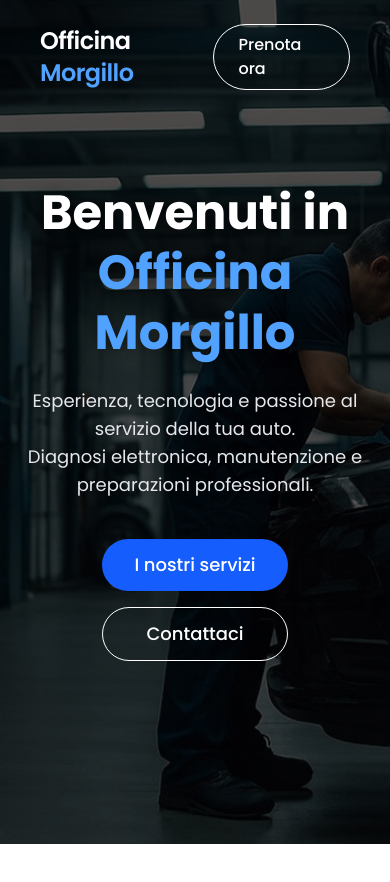
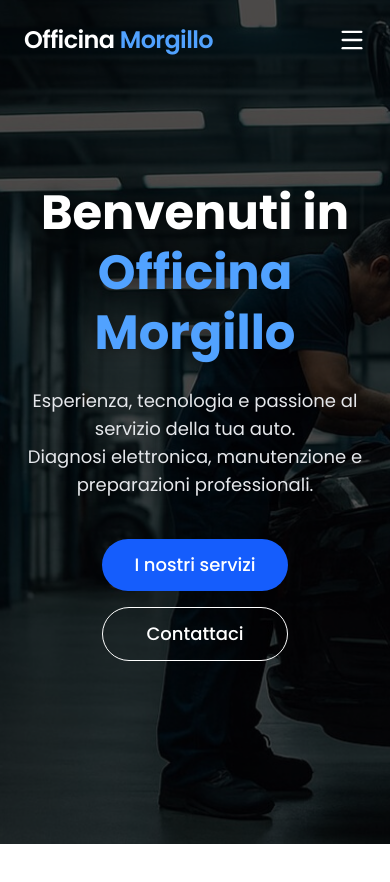
Before and after one commit to ciccla/officina-morgillo, a Next.js app: page / in a window 390 px wide. Shown: the top 882 px of the page. Built offline with nearby package versions, Linux system fonts and the light colour scheme.

Commit message:
refactor Navbar component for improved structure and mobile menu functionality

```diff
--- a/app/components/Navbar.jsx
+++ b/app/components/Navbar.jsx
@@ -2,86 +2,86 @@
 
 import Link from "next/link";
 import { usePathname } from "next/navigation";
-import { useEffect, useState } from "react";
+import { useState, useEffect } from "react";
+import { Menu, X } from "lucide-react";
 
 export default function Navbar() {
   const pathname = usePathname();
   const [isScrolled, setIsScrolled] = useState(false);
+  const [menuOpen, setMenuOpen] = useState(false);
 
-  // rileva scroll per aggiungere sfondo anche in home
+  // Scrolling effect
   useEffect(() => {
     const handleScroll = () => {
-      if (window.scrollY > 30) {
-        setIsScrolled(true);
-      } else {
-        setIsScrolled(false);
-      }
+      setIsScrolled(window.scrollY > 30);
     };
     window.addEventListener("scroll", handleScroll);
     return () => window.removeEventListener("scroll", handleScroll);
   }, []);
 
-  // Se siamo sulla home
+  // Stile dinamico
   const isHome = pathname === "/";
-
-  // Stile dinamico
   const baseClasses =
-    "fixed top-0 left-0 w-full flex justify-between items-center px-10 py-6 z-50 transition-all duration-300";
+    "fixed top-0 left-0 w-full flex justify-between items-center px-6 md:px-10 py-6 z-50 transition-all duration-300";
   const transparent =
     "bg-transparent text-white " + (isScrolled ? "backdrop-blur-sm bg-black/30" : "");
-  const solid =
-    "bg-white text-acc shadow-md";
+  const solid = "bg-white text-[#0d0f12] shadow-md";
 
   return (
     <nav className={`${baseClasses} ${isHome ? transparent : solid}`}>
+      {/* LOGO */}
       <h1
         className={`text-2xl font-semibold tracking-tight ${
-          isHome ? "text-white" : "text-bluMeccanico"
+          isHome ? "text-white" : "text-blue-600"
         }`}
       >
         <Link href="/">
-          Officina <span className={isHome ? "text-blue-400" : "text-rossoAttrezzi"}>Morgillo</span>
+          Officina{" "}
+          <span className={isHome ? "text-blue-400" : "text-blue-600"}>
+            Morgillo
+          </span>
         </Link>
       </h1>
 
+      {/* MENU DESKTOP */}
       <ul className="hidden md:flex gap-8 text-sm font-medium">
-        <li>
-          <Link href="/servizi" className="hover:text-blue-400 transition">
-            Servizi
-          </Link>
-        </li>
-        <li>
-          <Link href="/chi-siamo" className="hover:text-blue-400 transition">
-            Chi siamo
-          </Link>
-        </li>
-        <li>
-          <Link href="/vetrina" className="hover:text-blue-400 transition">
-            Vetrina
-          </Link>
-        </li>
-        <li>
-          <Link href="/gallery" className="hover:text-blue-400 transition">
-            Gallery
-          </Link>
-        </li>
-        <li>
-          <Link href="/contatti" className="hover:text-blue-400 transition">
-            Contatti
-          </Link>
-        </li>
+        <li><Link href="/servizi" className="hover:text-blue-400 transition">Servizi</Link></li>
+        <li><Link href="/chi-siamo" className="hover:text-blue-400 transition">Chi siamo</Link></li>
+        <li><Link href="/vetrina" className="hover:text-blue-400 transition">Vetrina</Link></li>
+        <li><Link href="/gallery" className="hover:text-blue-400 transition">Gallery</Link></li>
+        <li><Link href="/contatti" className="hover:text-blue-400 transition">Contatti</Link></li>
       </ul>
 
-      <Link
-        href="/contatti"
-        className={`border px-6 py-2 rounded-full transition font-medium ${
-          isHome
-            ? "border-white hover:bg-white hover:text-black"
-            : "border-bluMeccanico text-bluMeccanico hover:bg-bluMeccanico hover:text-white"
-        }`}
+      {/* TASTO DESTRA DESKTOP */}
+      {isHome ? (
+        <Link
+          href="/contatti"
+          className="hidden md:inline-block border border-white px-6 py-2 rounded-full hover:bg-white hover:text-black transition font-medium"
+        >
+          Prenota ora
+        </Link>
+      ) : (
+        <div className="hidden md:block"></div> // niente tasto nelle pagine interne
+      )}
+
+      {/* MENU MOBILE */}
+      <button
+        className="md:hidden text-2xl focus:outline-none"
+        onClick={() => setMenuOpen(!menuOpen)}
       >
-        Prenota ora
-      </Link>
+        {menuOpen ? <X size={28} /> : <Menu size={28} />}
+      </button>
+
+      {/* OVERLAY MENU MOBILE */}
+      {menuOpen && (
+        <div className="absolute top-full left-0 w-full bg-[#0d0f12] text-white flex flex-col items-center gap-6 py-8 md:hidden shadow-lg z-40">
+          <Link href="/servizi" onClick={() => setMenuOpen(false)}>Servizi</Link>
+          <Link href="/chi-siamo" onClick={() => setMenuOpen(false)}>Chi siamo</Link>
+          <Link href="/vetrina" onClick={() => setMenuOpen(false)}>Vetrina</Link>
+          <Link href="/gallery" onClick={() => setMenuOpen(false)}>Gallery</Link>
+          <Link href="/contatti" onClick={() => setMenuOpen(false)}>Contatti</Link>
+        </div>
+      )}
     </nav>
   );
 }
```
